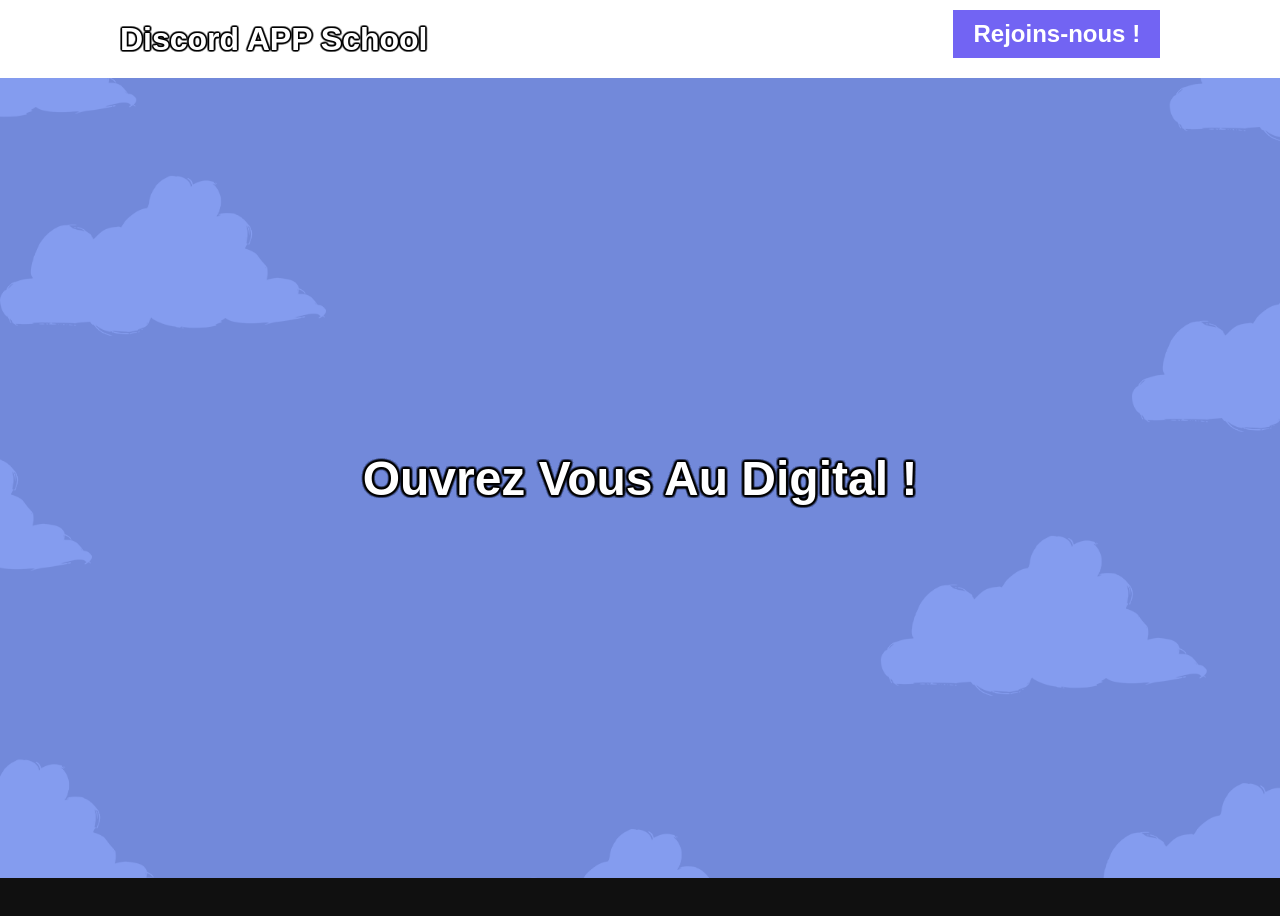
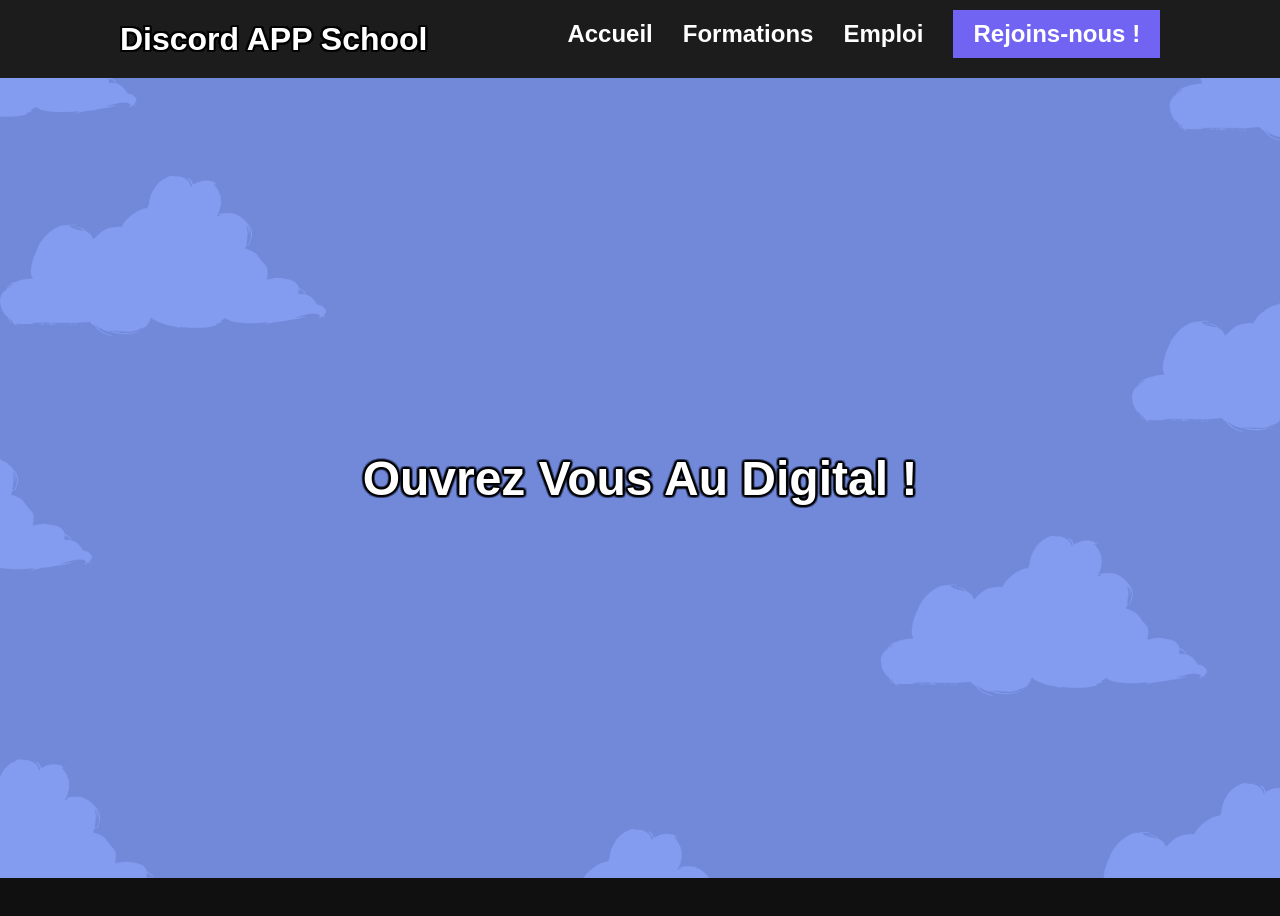
Before and after one commit to KitCATBOy/discordappshcool, a plain HTML site: page index.html in a window 1280 px wide. Shown: the top 916 px of the page. Drawn offline with Linux system fonts and the light colour scheme; a web font is replaced by a local one.

Commit message:
Update style.css

```diff
--- a/CSS/style.css
+++ b/CSS/style.css
@@ -24,7 +24,7 @@ header{
     justify-content: space-evenly;
     align-items: center;
     transition: 1s;
-    color: rgb(26, 25, 25);
+    background: rgb(29, 28, 28);
 }
 
 /**//**//**//**//**//**//**//**//**//**//**//**//**//**//**//**//**//**//**//**//**//**//**//**//**//**/
```
